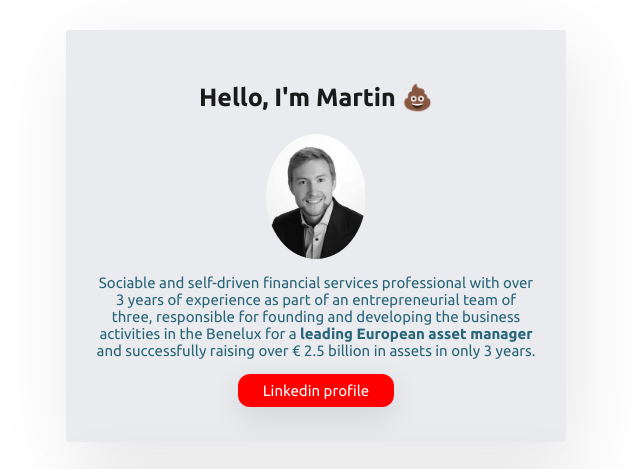
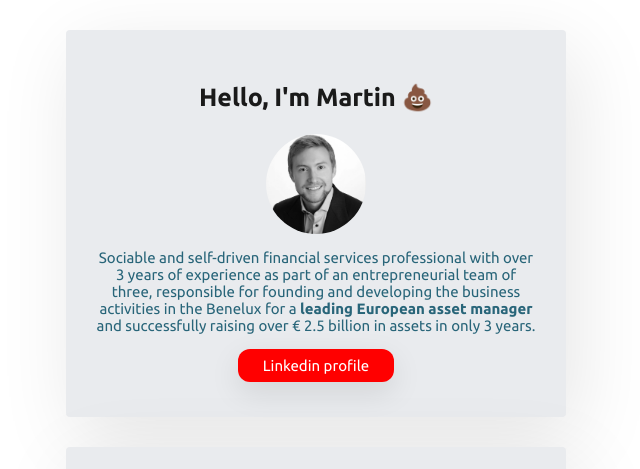
Before and after one commit to marti15/profile, a plain HTML site: page index.html in a window 1280 px wide. Shown: the top 469 px of the page, without its empty margins (324-964 px from the left). Drawn offline with Linux system fonts and the light colour scheme.

Commit message:
make my profile picture fit

```diff
--- a/style.css
+++ b/style.css
@@ -23,8 +23,9 @@ h2 {
 
 img {
   border-radius: 50%;
-  height: 125px;
+  height: 100px;
   width: 100px;
+  object-fit: cover;
 }
 
 a {
```
